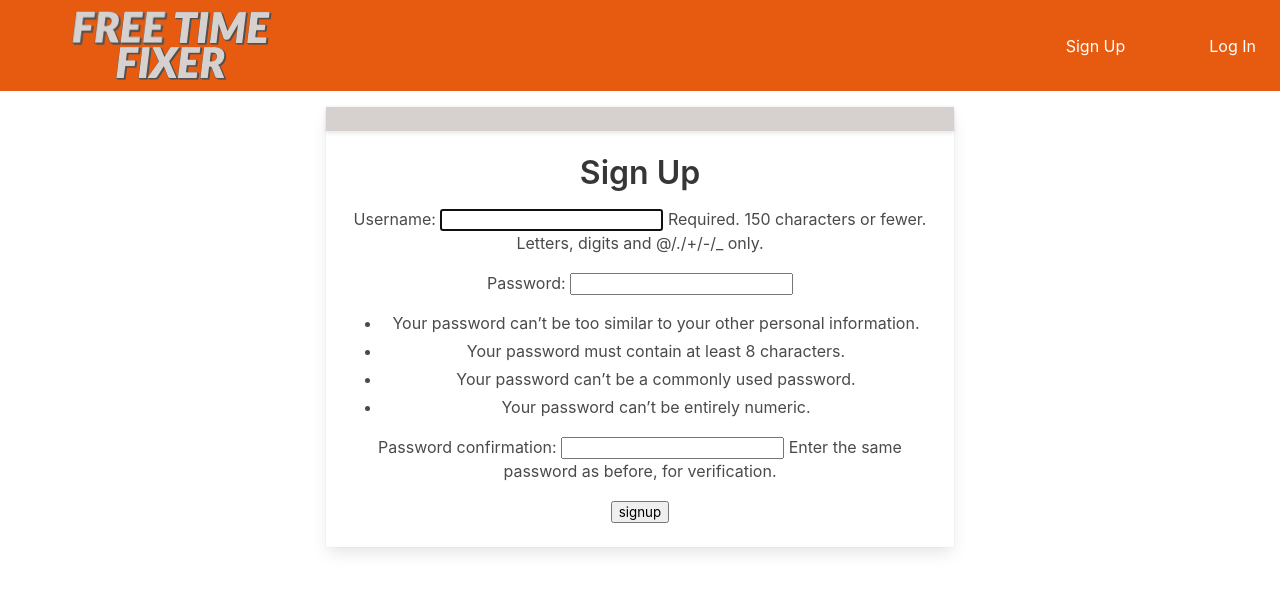
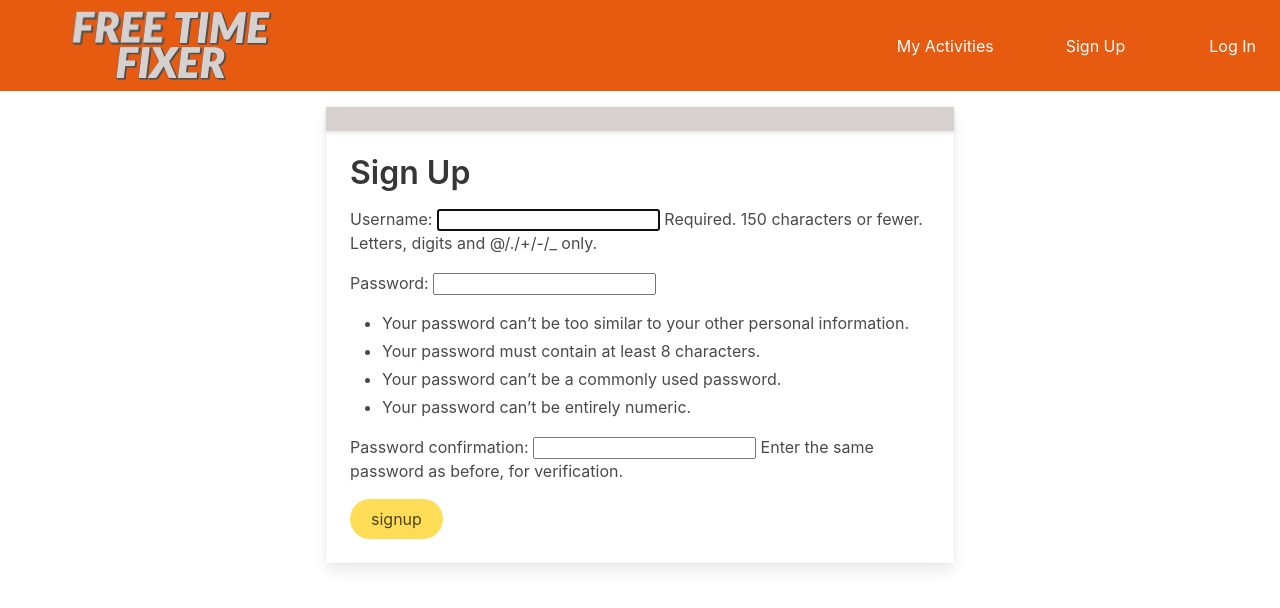
Before and after one commit to mlisdev/free-time-fixer, a Django app: page /accounts/signup/ in a window 1280 px wide. Shown: the top 608 px of the page. Run offline with Django 3.2, Linux system fonts and the light colour scheme.

Commit message:
add navbar items and fix signup page

```diff
--- a/main_app/templates/base.html
+++ b/main_app/templates/base.html
@@ -26,13 +26,14 @@
             </div>
             <div class="navbar-end is-spaced">
                 <div class="navbar-item">
-                        {% comment %} <li><a href="{% url 'about' %}">About</a></li> {% endcomment %}
-                        {% if user.is_authenticated %}
+                    {% comment %} <a href="{% url 'about' %}">About FTF</a> {% endcomment %}
+                    <a href="{% url 'detail' %}">My Activities</a>
+                    {% if user.is_authenticated %}
                         <a href="{% url 'logout' %}" class="navbar-item">Log Out</a></li>
-                        {% else %}
+                    {% else %}
                         <a href="{% url 'signup' %}" class="navbar-item">Sign Up</a></li>
                         <a href="{% url 'login' %}" class="navbar-item">Log In</a></li>
-                        {% endif %}
+                    {% endif %}
                     </a>
                 </div>
             </div>
@@ -49,7 +50,7 @@
 
                         </p>
                     </header>
-                    <div class="card-content has-text-centered">
+                    <div class="card-content">
                         <div class="content">
                 <main class="container">
             {% block content %}
--- a/main_app/templates/registration/signup.html
+++ b/main_app/templates/registration/signup.html
@@ -8,7 +8,7 @@
 <form method="post" action="{% url 'signup' %}">
   {% csrf_token %}
   {{ form.as_p }}
-  <input type="submit" class="btn" value="signup">
+  <input type="submit" class="button is-rounded is-warning" value="signup">
 </form>
 
 {% endblock %}
```
